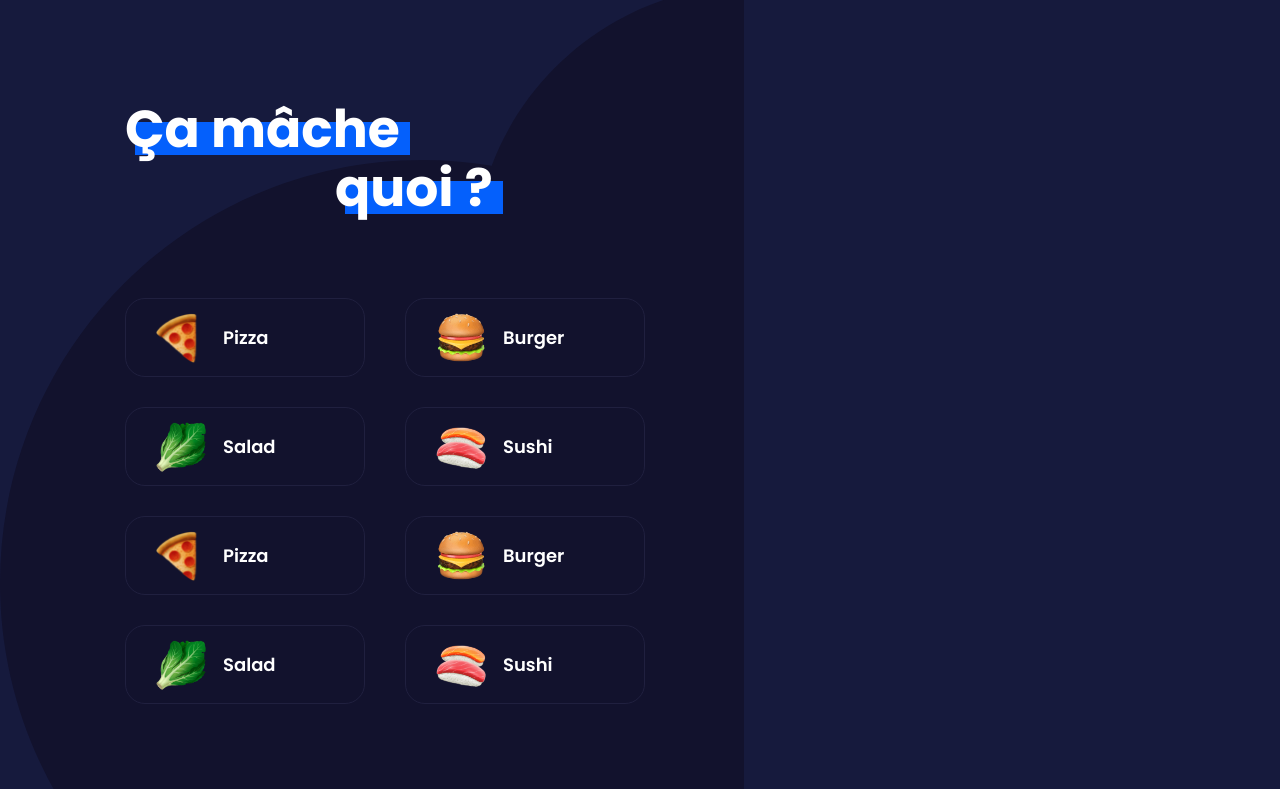
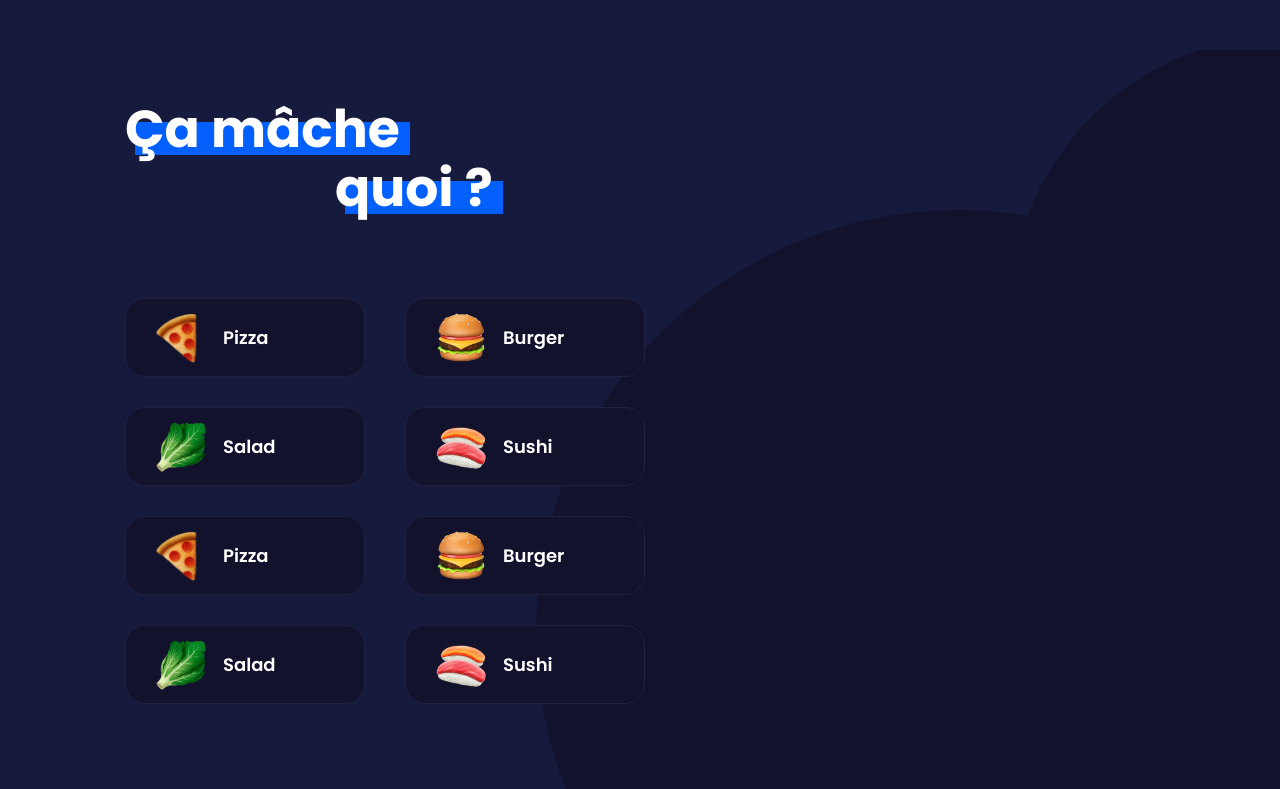
Before and after one commit to Elao/ca-mache-quoi, a React (Create React App) app: page / in a window 1280 px wide. Shown: the top 789 px of the page. Built offline with nearby package versions, Linux system fonts and the light colour scheme.

Commit message:
background styling update

```diff
--- a/src/assets/styles/base/layout.scss
+++ b/src/assets/styles/base/layout.scss
@@ -2,7 +2,7 @@ body {
   font-family: 'Poppins Regular', sans-serif;
   color: #fff;
   background: $color-secondary url('../../images/background.svg') no-repeat;
-  background-position: bottom 150%;
+  background-position: bottom right;
 }
 
 .container {
```
